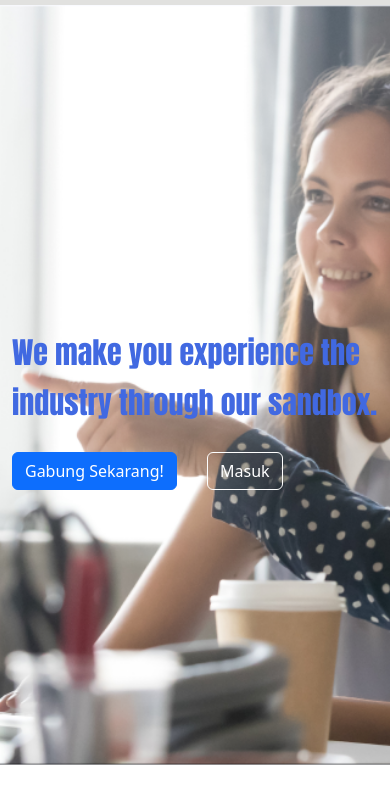
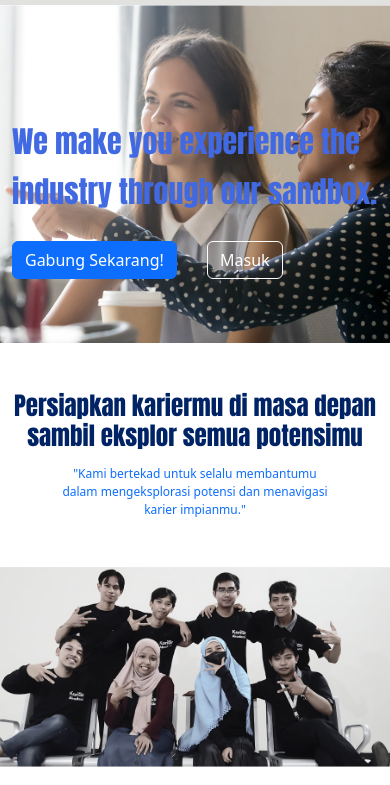
Before and after one commit to alifnurrohmans/karierakademi, a plain HTML site: page index.html in a window 390 px wide. Shown: the part 59-844 px from the top of the page. Drawn offline with nearby package versions, Linux system fonts and the light colour scheme.

Commit message:
about lagi

```diff
--- a/css/index.css
+++ b/css/index.css
@@ -74,7 +74,7 @@
     #home .col-lg-5{
         background-image: url('/img/home-img.png');
         width: 100%;
-        height: 90vh;
+        height: 40vh;
 
         background-repeat: no-repeat;
         background-size: cover;
```
